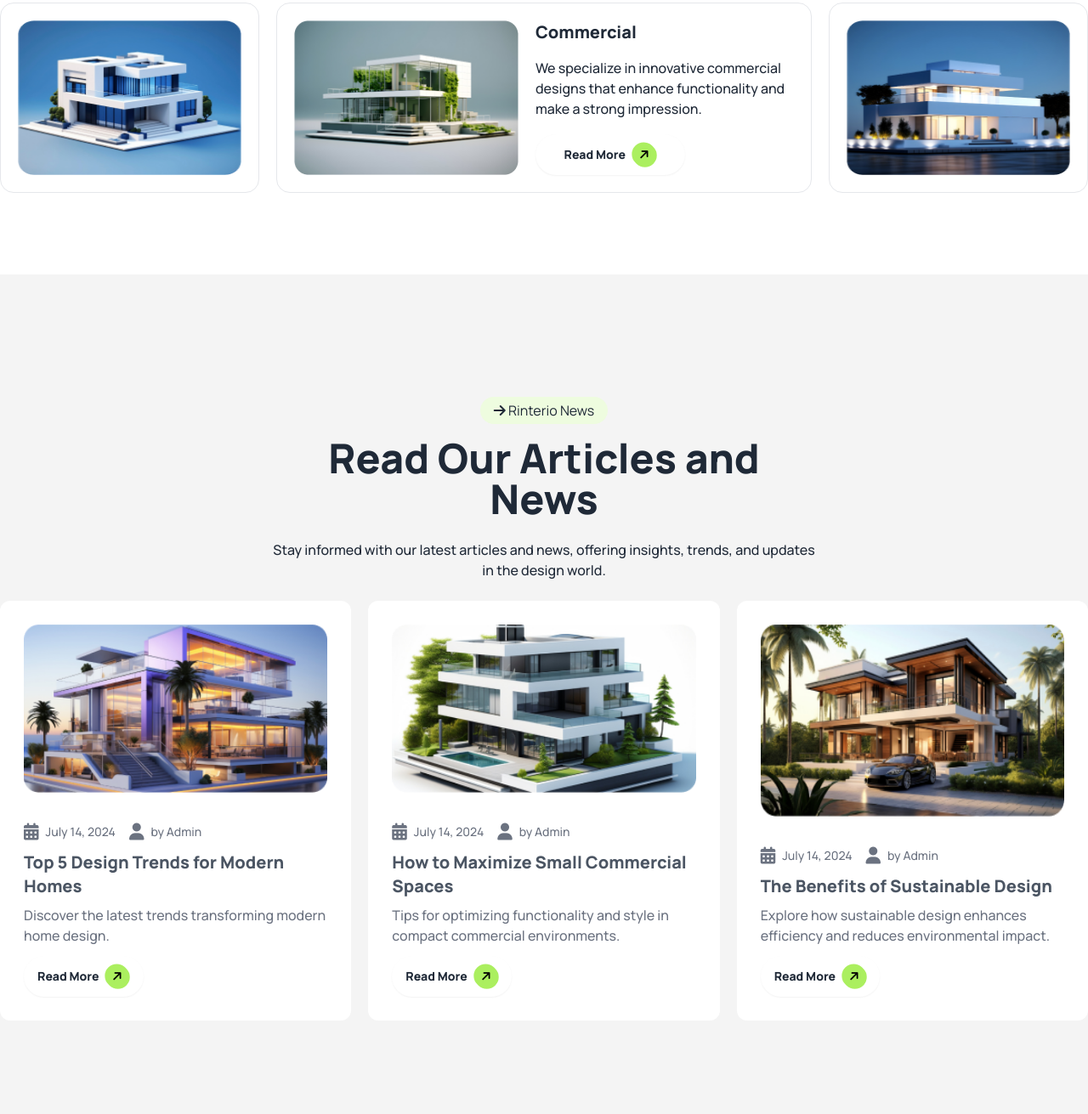
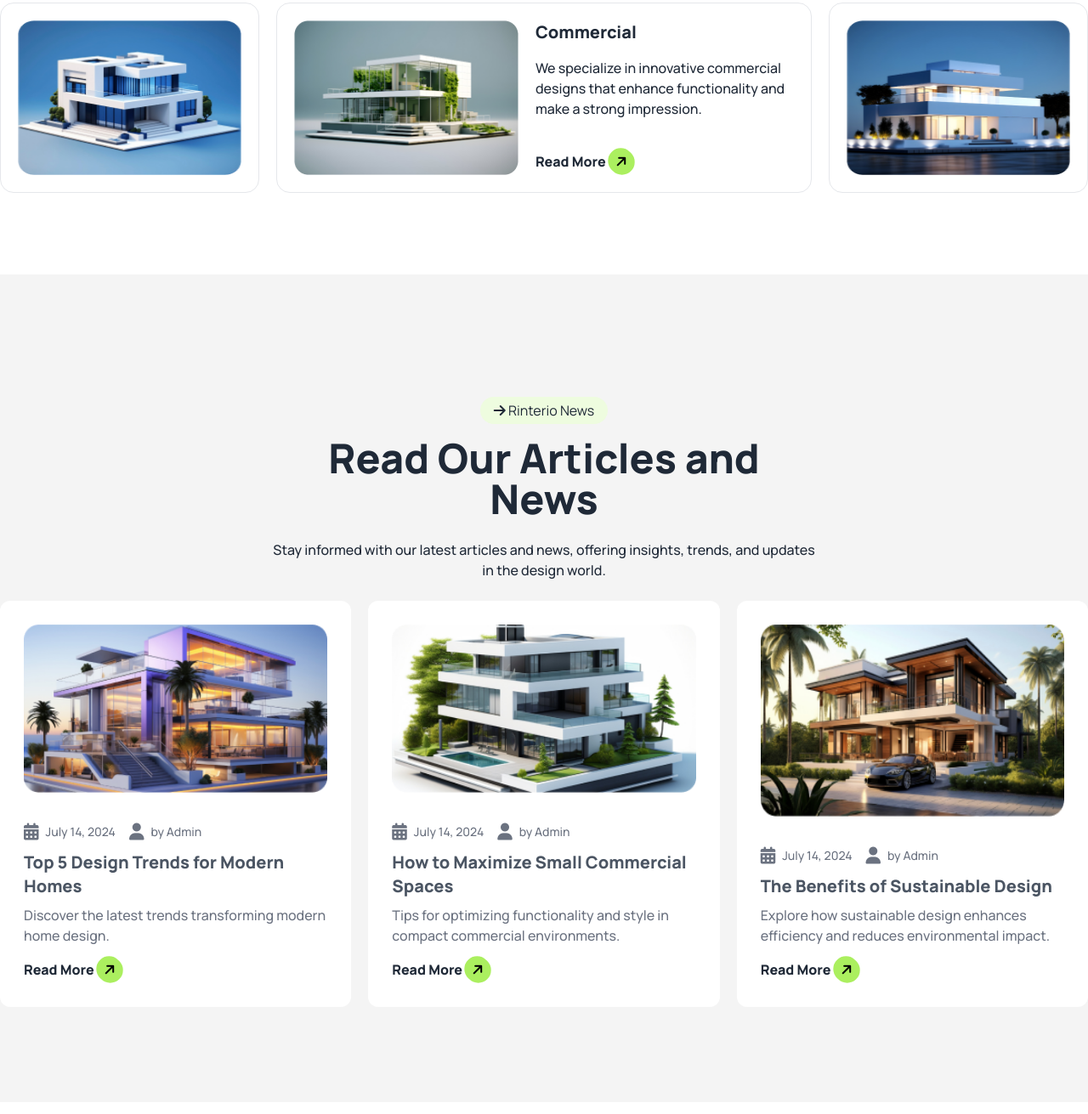
Before and after one commit to MuhammadMasudParvez/a3-rinterio, a plain HTML site: page index.html in a window 1280 px wide. Shown: the part 4204-5515 px from the top of the page at 85% size. Drawn offline with nearby package versions, Linux system fonts and the light colour scheme.

Commit message:
solve button issue

```diff
--- a/index.html
+++ b/index.html
@@ -491,7 +491,7 @@
                 </p>
               </div>
               <a
-                class="btn rounded-full w-44 bg-white border-white content-center font-extrabold mt-4"
+                class="hover:underline cursor-pointer w-44 content-center font-extrabold mt-4"
                 >Read More
                 <i
                   class="fa-solid fa-arrow-right -rotate-45 bg-[#abef5f] p-2 text-black rounded-full"
@@ -522,7 +522,7 @@
                 </p>
               </div>
               <a
-                class="btn w-44 bg-white border-white rounded-full content-center font-extrabold mt-4"
+                class="hover:underline cursor-pointer w-44 content-center font-extrabold mt-4"
                 >Read More
                 <i
                   class="fa-solid fa-arrow-right -rotate-45 bg-[#abef5f] p-2 text-black rounded-full"
@@ -597,7 +597,7 @@
                 Discover the latest trends transforming modern home design.
               </p>
               <a
-                class="btn border-none bg-white rounded-full content-center font-extrabold"
+                class="hover:underline cursor-pointer rounded-full content-center font-extrabold"
                 >Read More
                 <i
                   class="fa-solid fa-arrow-right -rotate-45 bg-[#abef5f] p-2 text-black rounded-full"
@@ -636,7 +636,7 @@
                 commercial environments.
               </p>
               <a
-                class="btn border-none bg-white rounded-full content-center font-extrabold"
+                class="hover:underline cursor-pointer rounded-full content-center font-extrabold"
                 >Read More
                 <i
                   class="fa-solid fa-arrow-right -rotate-45 bg-[#abef5f] p-2 text-black rounded-full"
@@ -675,7 +675,7 @@
                 environmental impact.
               </p>
               <a
-                class="btn border-none bg-white rounded-full content-center font-extrabold"
+                class="hover:underline cursor-pointer rounded-full content-center font-extrabold"
                 >Read More
                 <i
                   class="fa-solid fa-arrow-right -rotate-45 bg-[#abef5f] p-2 text-black rounded-full"
```
